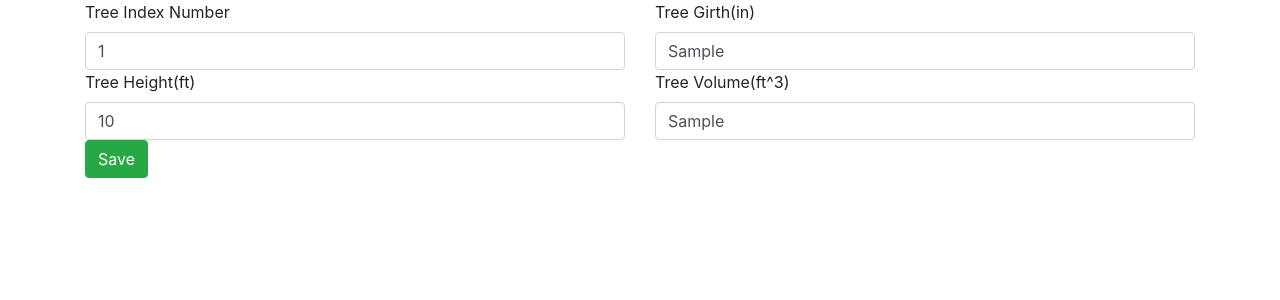
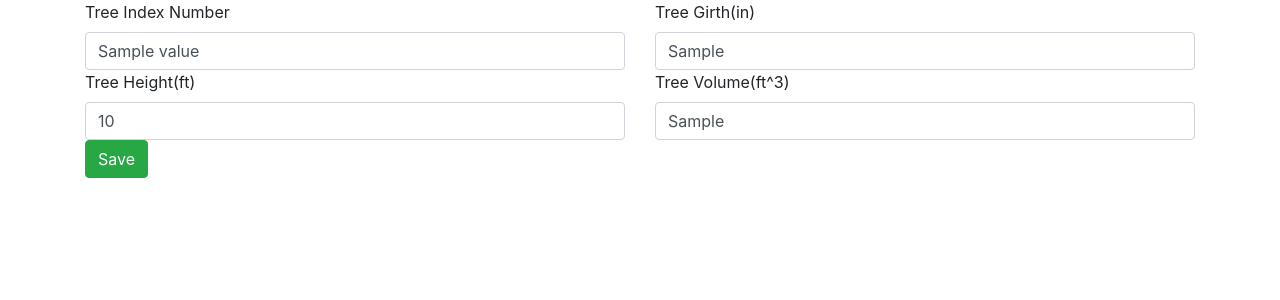
Before and after one commit to es372/mySQL-Flask-H5, a Flask app: template app/templates/edit.html in a window 1280 px wide. Shown: the part 56-356 px from the top of the page. Run offline with Flask 2, Linux system fonts and the light colour scheme; the template is opened without the code that fills it: most values are stand-ins (such as "Sample title", 1, 10 or a date in 2020); some libraries are stand-ins or nearby versions.

Commit message:
Feature: edit forms

```diff
--- a/app/app.py
+++ b/app/app.py
@@ -15,6 +15,11 @@ app.config['MYSQL_DATABASE_PORT'] = 3306
 app.config['MYSQL_DATABASE_DB'] = 'treesData'
 mysql.init_app(app)
 
+def tree_value():
+    cursor = mysql.get_db().cursor()
+    cursor.execute('SELECT * FROM treesTable')
+    result = cursor.fetchall()
+    return
 
 @app.route('/', methods = ['GET'])
 def index():
@@ -24,12 +29,30 @@ def index():
     result = cursor.fetchall()
     return render_template('index.html', user=user, trees=result)
 
-@app.route('/view/tree.Index', methods = ['GET'])
-def view_tree_index():
+@app.route('/view/<int:tree_value>', methods = ['GET'])
+def view_tree_index(tree_value):
     cursor = mysql.get_db().cursor()
-    cursor.execute('SELECT * FROM treesTable')
+    cursor.execute('SELECT * FROM treesTable WHERE value=%s', tree_value)
     result = cursor.fetchall()
     return render_template('view.html', tree=result[0])
 
+@app.route('/edit/<int:tree_value>', methods = ['GET'])
+def edit_tree_index(tree_value):
+        cursor = mysql.get_db().cursor()
+        cursor.execute('SELECT * FROM treesTable WHERE value=%s', tree_value)
+        result = cursor.fetchall()
+        return render_template('edit.html', tree=result[0])
+
+@app.route('/edit/<int:tree_value>', methods=['POST'])
+def save_tree_edit(tree_value):
+    cursor = mysql.get_db().cursor()
+    inputData = (request.form.get('value'), request.form.get('Girth_in'), request.form.get('Height_ft'),
+                 request.form.get('Volume_ft'), tree_value)
+    sql_update_query = """UPDATE treesTable t SET t.value = %s, t.Girth_in = %s, t.Height_ft = %s, t.Volume_ft = %s"""
+    cursor.execute(sql_update_query, inputData)
+    mysql.get_db().commit()
+    return redirect("/", code=302)
+
+
 if __name__ == '__main__':
     app.run(host='0.0.0.0')
--- a/app/templates/edit.html
+++ b/app/templates/edit.html
@@ -1,10 +1,10 @@
 {% extends "layout.html" %}
 {% block content %}
-<form action="/edit/{{tree.index}}" method="post">
+<form action="/edit/{{tree.value}}" method="post">
     <div class="row">
         <div class="col">
-            <label for="Index" >Tree Index Number</label>
-            <input id="Index" type="text" class="form-control" placeholder="Tree #?" name="Index" value="{{tree.Index}}">
+            <label for="value" >Tree Index Number</label>
+            <input id="value" type="text" class="form-control" placeholder="Tree #?" name="value" value="{{tree.value}}">
         </div>
         <div class="col">
             <label for="Girth_in">Tree Girth(in)</label>
--- a/app/templates/index.html
+++ b/app/templates/index.html
@@ -12,7 +12,7 @@
     <tbody>
     {% for tree in trees %}
     <tr>
-        <td><a href="view/tree.Index">{{ tree.Index }}</a></td>
+        <td><a href="view/{{tree.value}}">Tree {{ tree.value }}</a></td>
         <td>{{ tree.Girth_in }}</td>
         <td>{{ tree.Height_ft }}</td>
         <td>{{ tree.Volume_ft }}</td>
--- a/db/init.sql
+++ b/db/init.sql
@@ -2,7 +2,7 @@ CREATE DATABASE treesData;
 use treesData;
 
 CREATE TABLE IF NOT EXISTS treesTable (
-    `Index` INT,
+    `value` INT,
     `Girth_in` NUMERIC(3, 1),
     `Height_ft` INT,
     `Volume_ft` NUMERIC(3, 1)
```
Also changed, not shown: app/templates/view.html (+4 -3 lines).
